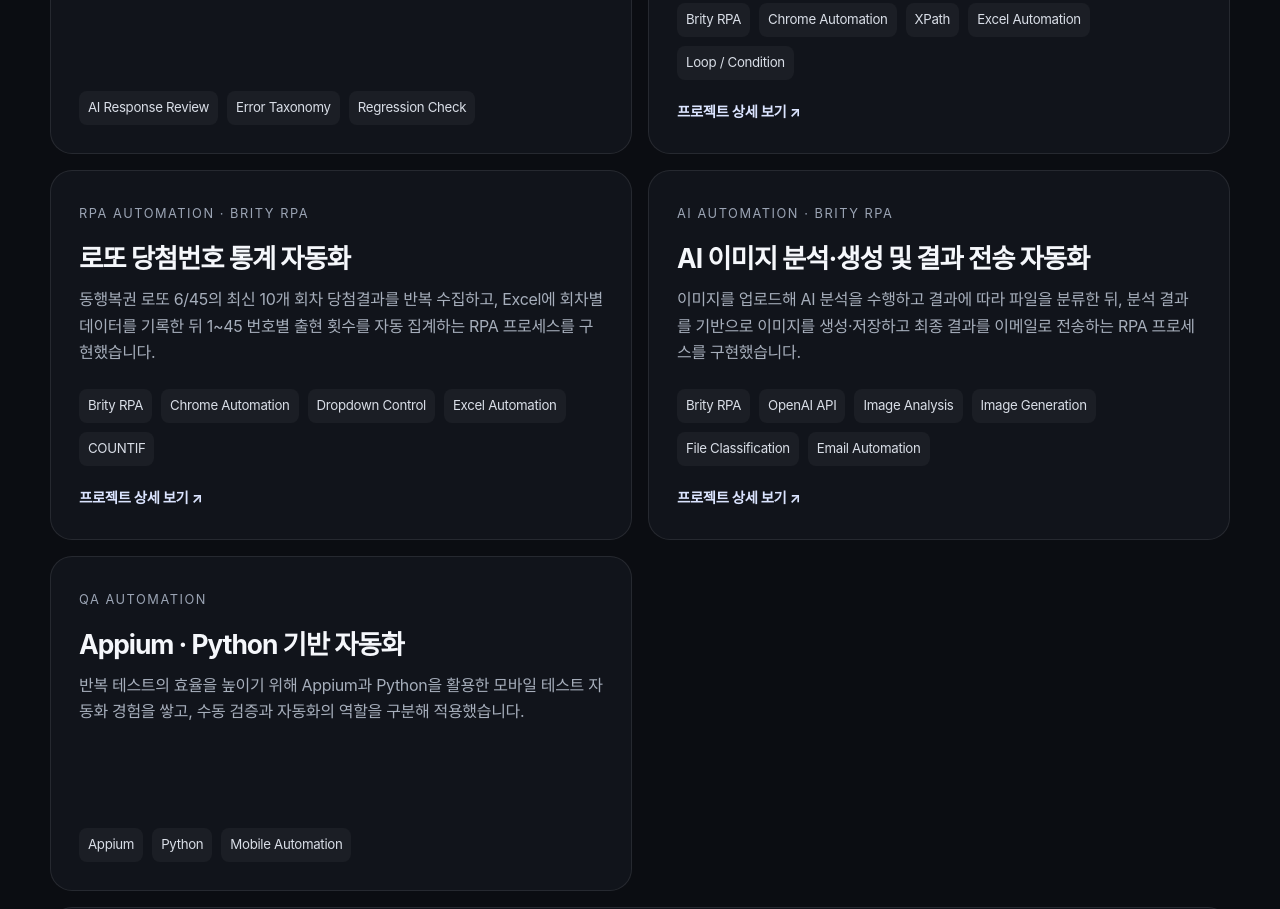
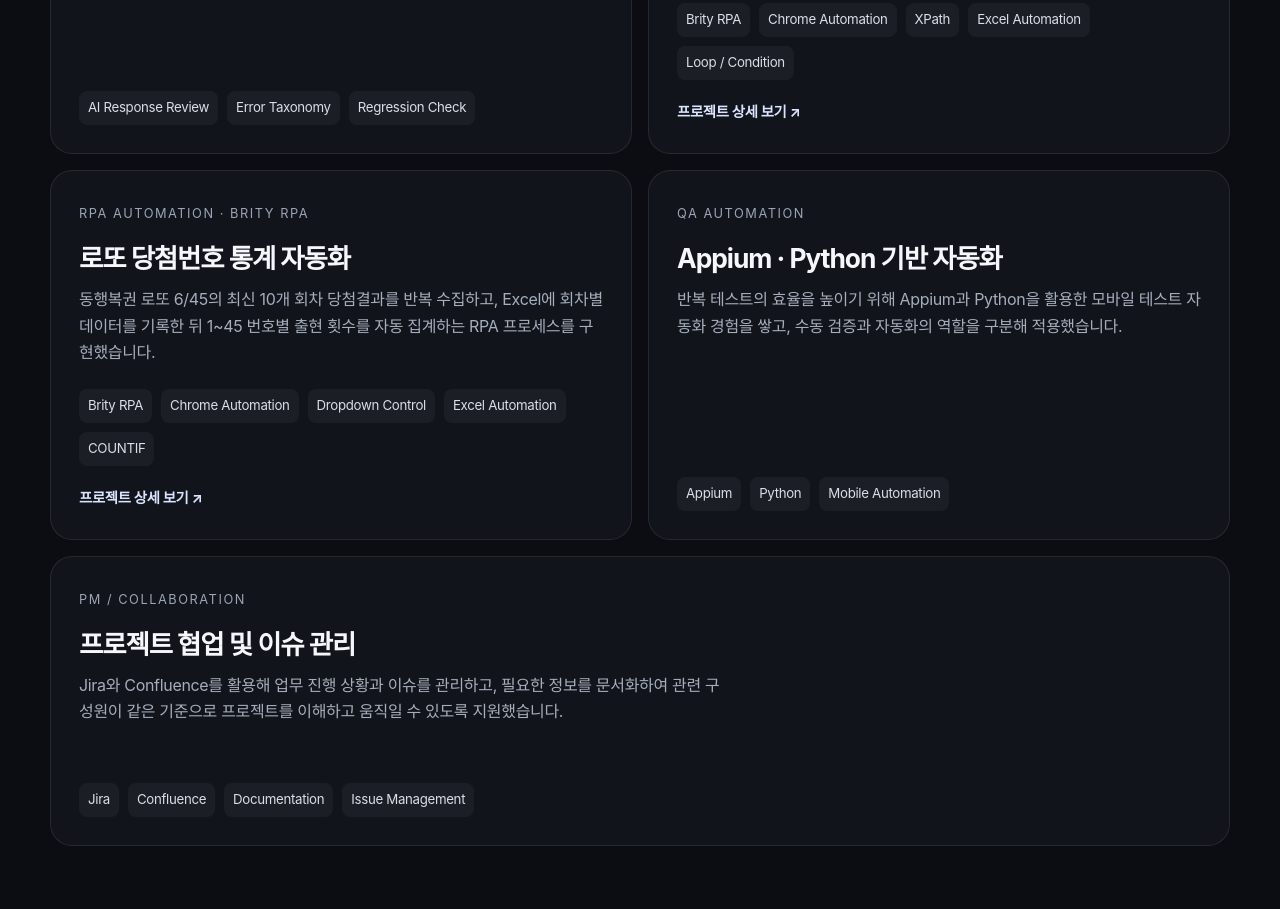
Before and after one commit to seoyully-droid/seoyully-droid.github.io, a plain HTML site: page index.html in a window 1280 px wide. Shown: the part 2840-3749 px from the top of the page. Drawn offline with Linux system fonts and the light colour scheme.

Commit message:
Hide AI image RPA project from homepage

```diff
--- a/index.html
+++ b/index.html
@@ -123,8 +123,6 @@
           <article class="project reveal" data-type="automation"><div><span class="tag">RPA Automation · Brity RPA</span><h3>로또 당첨번호 통계 자동화</h3><p>동행복권 로또 6/45의 최신 10개 회차 당첨결과를 반복 수집하고, Excel에 회차별 데이터를 기록한 뒤 1~45 번호별 출현 횟수를 자동 집계하는 RPA 프로세스를 구현했습니다.</p><div class="meta"><span>Brity RPA</span><span>Chrome Automation</span><span>Dropdown Control</span><span>Excel Automation</span><span>COUNTIF</span></div><a class="detail-link" href="projects/lotto-rpa.html">프로젝트 상세 보기 ↗</a></div></article>
 
 
-          <article class="project reveal" data-type="automation"><div><span class="tag">AI Automation · Brity RPA</span><h3>AI 이미지 분석·생성 및 결과 전송 자동화</h3><p>이미지를 업로드해 AI 분석을 수행하고 결과에 따라 파일을 분류한 뒤, 분석 결과를 기반으로 이미지를 생성·저장하고 최종 결과를 이메일로 전송하는 RPA 프로세스를 구현했습니다.</p><div class="meta"><span>Brity RPA</span><span>OpenAI API</span><span>Image Analysis</span><span>Image Generation</span><span>File Classification</span><span>Email Automation</span></div><a class="detail-link" href="projects/ai-image-rpa.html">프로젝트 상세 보기 ↗</a></div></article>
-
           <article class="project reveal" data-type="qa"><div><span class="tag">QA Automation</span><h3>Appium · Python 기반 자동화</h3><p>반복 테스트의 효율을 높이기 위해 Appium과 Python을 활용한 모바일 테스트 자동화 경험을 쌓고, 수동 검증과 자동화의 역할을 구분해 적용했습니다.</p></div><div class="meta"><span>Appium</span><span>Python</span><span>Mobile Automation</span></div></article>
 
           <article class="project wide reveal" data-type="pm"><div><span class="tag">PM / Collaboration</span><h3>프로젝트 협업 및 이슈 관리</h3><p>Jira와 Confluence를 활용해 업무 진행 상황과 이슈를 관리하고, 필요한 정보를 문서화하여 관련 구성원이 같은 기준으로 프로젝트를 이해하고 움직일 수 있도록 지원했습니다.</p></div><div class="meta"><span>Jira</span><span>Confluence</span><span>Documentation</span><span>Issue Management</span></div></article>
```
